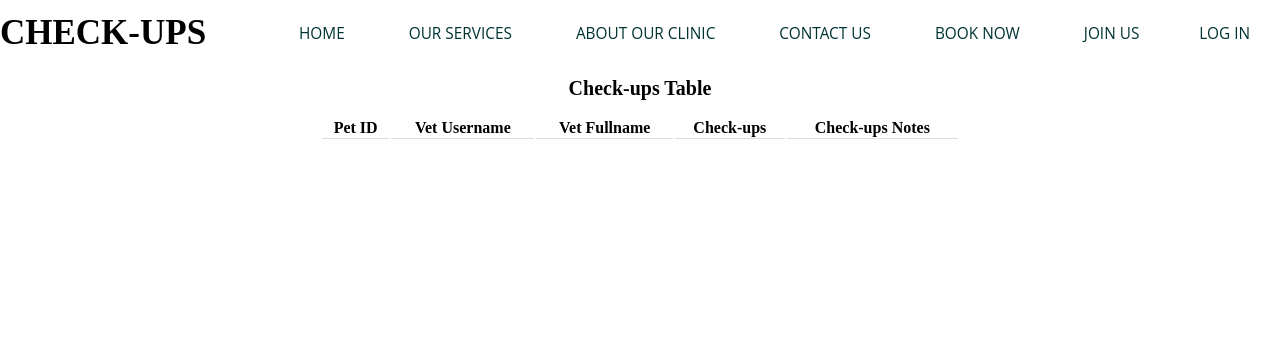
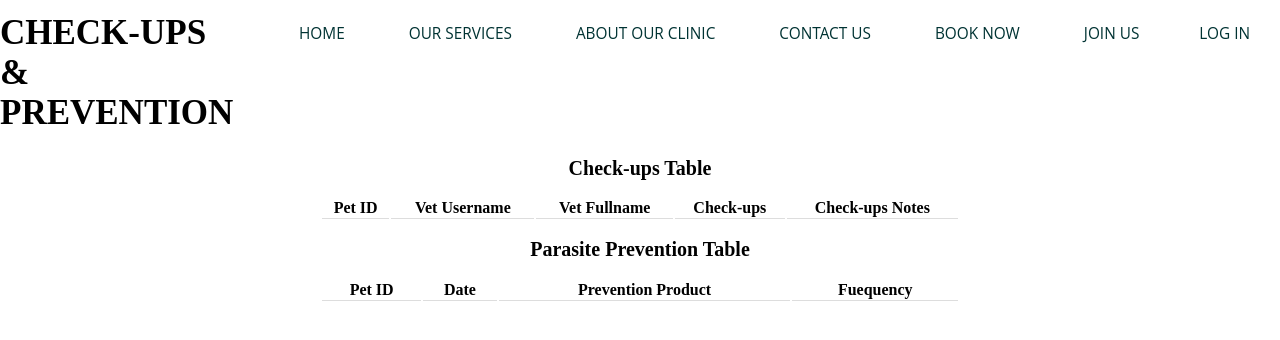
Before and after one commit to Latrobe-IT-2021-Project3AB-Team-PASS/web, a PHP site: page /checkups.php in a window 1280 px wide. Shown: the part 80-420 px from the top of the page. Run offline with PHP 8.4, Linux system fonts and the light colour scheme; data that the repository does not hold is empty.

Commit message:
Update checkups.php

```diff
--- a/checkups.php
+++ b/checkups.php
@@ -3,8 +3,9 @@
 	include_once 'dbh.inc.php';
 ?>
 
-<title>CHECK-UPS</title>
-<h1>CHECK-UPS</h1>
+<title>CHECK-UPS & PARASITE PREVENTION</title>
+<h1>CHECK-UPS &
+<br>PREVENTION</h1>
 
 <body>
 
@@ -16,9 +17,10 @@
 		}
 	</style>
 
+<section style="text-align:center">
+	<h2>Check-ups Table</h2>
 
-<h2 style="text-align:center;">Check-ups Table</h2>
-<table style="width:50%" align="center">
+	<table style="width:50%" align="center">
 
 		<tr>
 			<th>Pet ID</th>
@@ -50,5 +52,37 @@
 					?>
 
 	</table>
+</section>
+	<section style="text-align:center">
+		<h2>Parasite Prevention Table</h2>
 
+	<table style="width:50%" align="center">
+
+		<tr>
+			<th>Pet ID</th>
+			<th>Date</th>
+			<th>Prevention Product</th>
+			<th>Fuequency</th>
+		</tr>
+					<?php
+						if (isset($_SESSION["username"])) {
+							$uid = $_SESSION['username'];
+						$query = "SELECT * FROM `ParasitePrevention` where Account_username = '$uid'";
+						$query_run = mysqli_query($conn, $query);
+
+						while ($row = mysqli_fetch_array($query_run)) {
+						?>
+						<tr style="text-align:center">
+							<td><?php echo $row['Pet_id']; ?></td>
+							<td><?php echo $row['PP_date']; ?></td>
+							<td><?php echo $row['PP_product']; ?></td>
+							<td><?php echo $row['PP_fuequency']; ?></td>
+						</tr>
+						<?php
+						}
+
+						}
+					?>
+
+	</table>
 </body>
```
